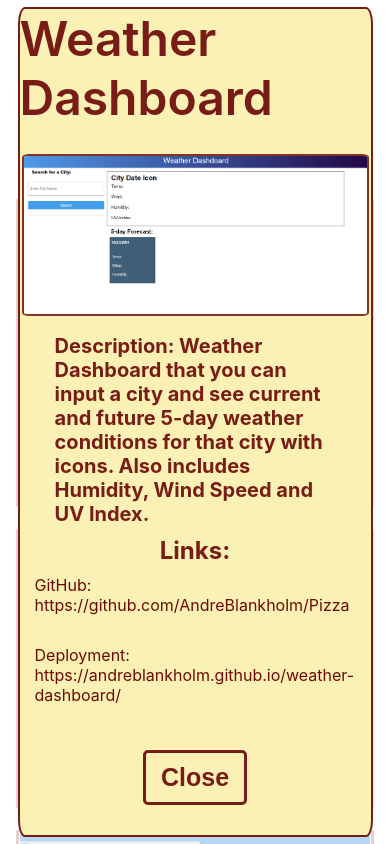
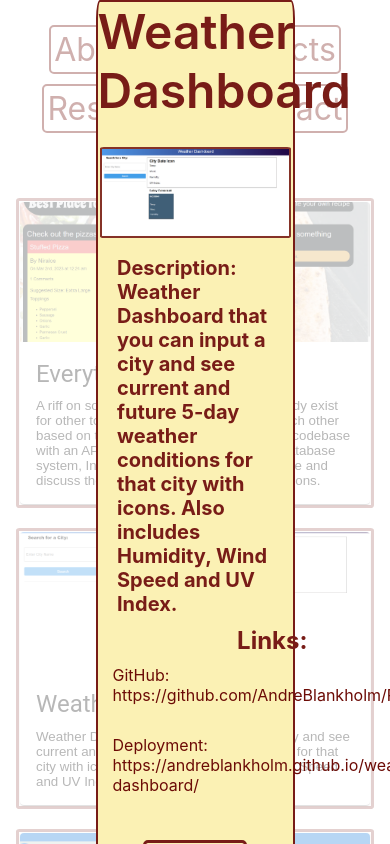
Before and after one commit to AndreBlankholm/Portfolio, a React (Create React App) app: page /projects in a window 390 px wide. Both pictures are taken after a click on the element 195 px from the left and 668 px from the top of the page. Shown: the top 844 px of the page. Built offline with nearby package versions, Linux system fonts and the light colour scheme.

Commit message:
media q on modal fix

```diff
--- a/src/components/Modal/Modal.css
+++ b/src/components/Modal/Modal.css
@@ -107,11 +107,3 @@
     text-decoration: underline;
     color: rgb(255, 145, 0);
   }
-
-
-
-  @media screen and (max-width: 768px) {
-    .modalContainer{
-      min-width: 90%;
-    };
-  };
```
